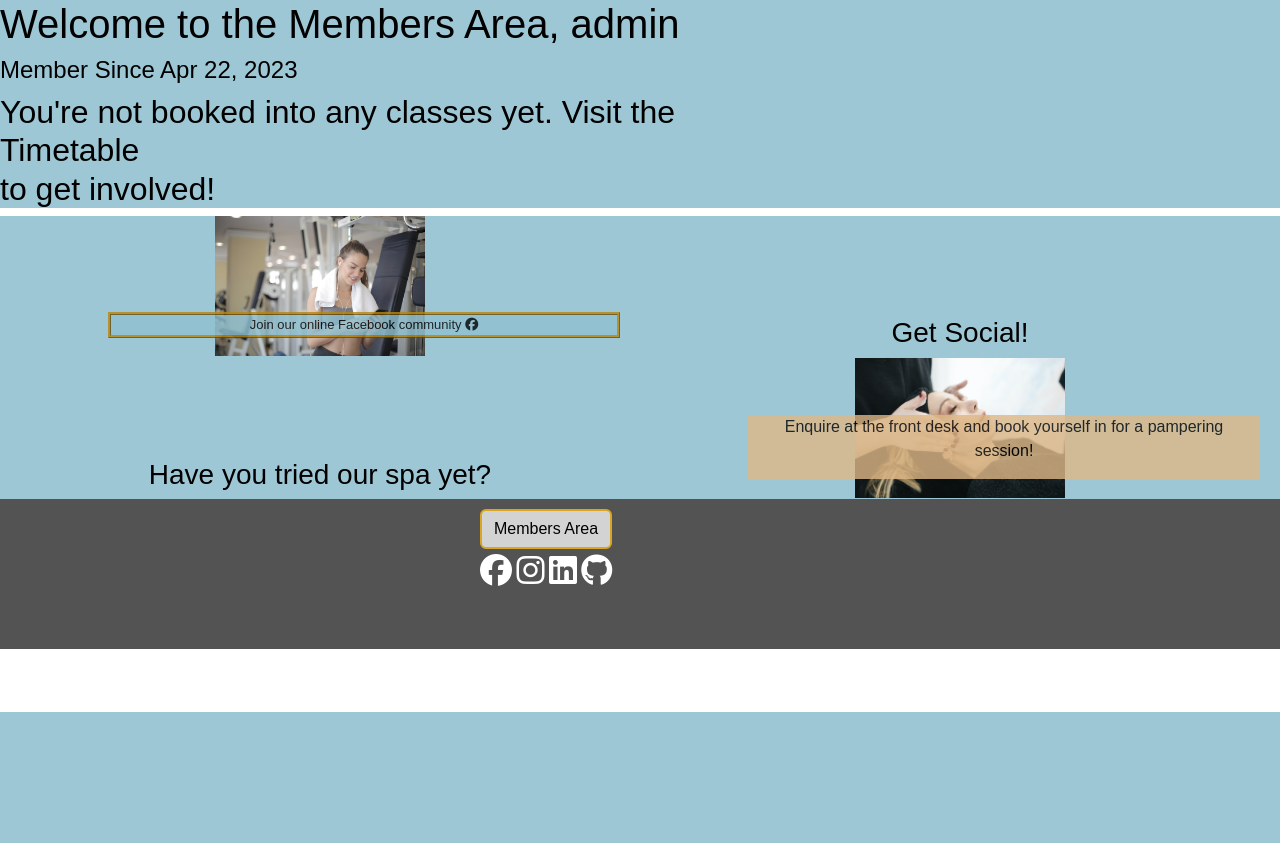
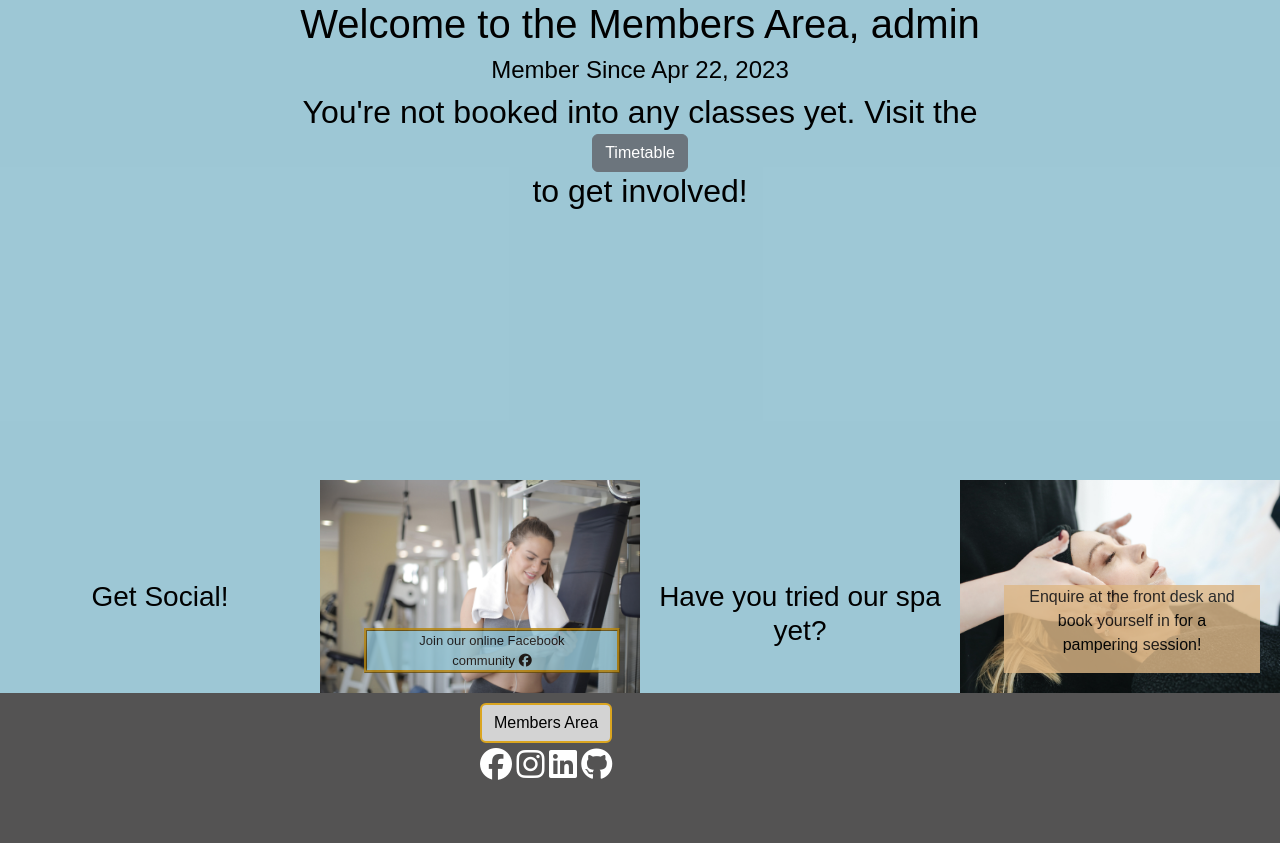
Before and after one commit to AlexSmall96/Project-4, a Django app: page /view_bookings.html in a window 1280 px wide. Shown: the part 88-931 px from the top of the page. Before the commit the page ends 800 px from the top, so only its background shows below. Run offline with Django 3.2, Linux system fonts and the light colour scheme; a user stored in the database is signed in; data comes from the database, SQL or seed files in the repository; both versions use the stored data as it was after the commit; data that the repository does not hold is empty; some libraries are stand-ins or nearby versions; some web fonts are replaced.

Commit message:
"Adjust heights on members area page"

```diff
--- a/classbooking_app/static/classbooking_app/css/style.css
+++ b/classbooking_app/static/classbooking_app/css/style.css
@@ -809,6 +809,9 @@ border-width: 2px;
 }
 
 /* Members Area */
+#members-area{
+    text-align: center;
+}
 #ads{
     text-align: center;
     max-width: 2000px;
@@ -820,10 +823,19 @@ border-width: 2px;
     margin-bottom: 0px;
 }
 
+#ads img{
+    width:100%;
+    height:auto;
+}
+
 #ads p{
     padding-bottom: 0px;
 }
 
+#my-bookings .row{
+    height:70px;
+    font-size: medium;
+}
 #my-bookings .row{
     background-color: white;
 }
@@ -870,3 +882,9 @@ border-width: 2px;
         padding-top: 100px;;
     }
   }
+
+@media (max-width:470px){
+    #my-bookings .row{
+        font-size: small;
+    }
+}
--- a/classbooking_app/static/classbooking_app/js/view_bookings.js
+++ b/classbooking_app/static/classbooking_app/js/view_bookings.js
@@ -9,9 +9,10 @@ document.addEventListener("DOMContentLoaded", function(){
         const bookCount = document.getElementById("bookings-count").innerHTML
         const myBookings = document.getElementById("my-bookings")
         const membersArea = document.getElementById("members-area")
+        const adsArea = document.getElementById("ads")
 
-        myBookings.style.height =  `${53*bookCount}px`
-        membersArea.style.height = `${53*bookCount+200}px`
+        myBookings.style.height =  `${70*bookCount}px`
+        membersArea.style.height = `${70*bookCount+200+70*Math.max(4-bookCount)}px`
 
         for (let button of yesButtons){
             let sessionId = button.id.substring(0,6)
--- a/classbooking_app/templates/classbooking_app/view_bookings.html
+++ b/classbooking_app/templates/classbooking_app/view_bookings.html
@@ -3,7 +3,7 @@
 {% block contentbody %}
 <div id="members-area" class="light-background beneath-header">
 <div>
-  <h1>Welcome to the Members Area, {{ user.username }}</h1>
+  <h1 class=>Welcome to the Members Area, {{ user.username }}</h1>
   <h4>Member Since {{ user.date_joined|date:"M d, Y" }}</h4>
 </div>
 <p class="invisible" id="bookings-count">{{ no_tot_bookings }}</p>
@@ -99,7 +99,8 @@
 </form>
 
 {% else %}
-<h2>You're not booked into any classes yet. Visit the <a class="nav-link" href="/timetable.html" id="timetable-link">Timetable</a> to get involved!</h2>
+<h2>You're not booked into any classes yet. Visit the <a class="nav-link" href="/timetable.html" id="timetable-link"><button type="button" class="btn btn-secondary">Timetable</button></a> to get involved!</h2>
+<p id="my-bookings" class="invisible"></p>
 {% endif %}
 
 
@@ -126,18 +127,18 @@
 
 <div id="ads" class="container light-background">
   <div class="row">
-    <div class="col-12 col-sm-6 order-first order-sm-2"><h3 class="ad-header">Get Social!</h3></div>
-    <div class="col-12 col-sm-6 order-2 order-sm-first has-bg-img contains-text-box">
-        <img class="bg-img my-image" src="../../static/classbooking_app/images/social-ad.jpg">
+    <div class="col-12 col-sm-6 col-lg-3 order-first order-sm-2 order-lg-first"><h3 class="ad-header">Get Social!</h3></div>
+    <div class="col-12 col-sm-6 col-lg-3 order-2 order-sm-first order-lg-2 has-bg-img contains-text-box">
+        <img class="bg-img" src="../../static/classbooking_app/images/social-ad.jpg">
           <a href="https://www.facebook.com/" target="_blank" id="text-button">Join our online Facebook community <i class="fa-brands fa-facebook"></i></button></a>
     </div>
-    <div class="col-12 col-sm-6 order-last order-sm-last has-bg-img contains-text-box">
-      <img class="bg-img my-image" src="../../static/classbooking_app/images/spa-ad.jpg">
+    <div class="col-12 col-sm-6 col-lg-3 order-last order-sm-last order-lg-last has-bg-img contains-text-box">
+      <img class="bg-img" src="../../static/classbooking_app/images/spa-ad.jpg">
       <div id="text-block">
         <p>Enquire at the front desk and book yourself in for a pampering session!</p>
       </div>
     </div>
-    <div class="col-12 col-sm-6 order-3 order-sm-3"><h3 class="ad-header">Have you tried our spa yet?</h3></div>
+    <div class="col-12 col-sm-6 col-lg-3 order-3 order-sm-3 order-lg-3"><h3 class="ad-header">Have you tried our spa yet?</h3></div>
   </div>
 </div>
 
```
Also changed, not shown: db.sqlite3.
